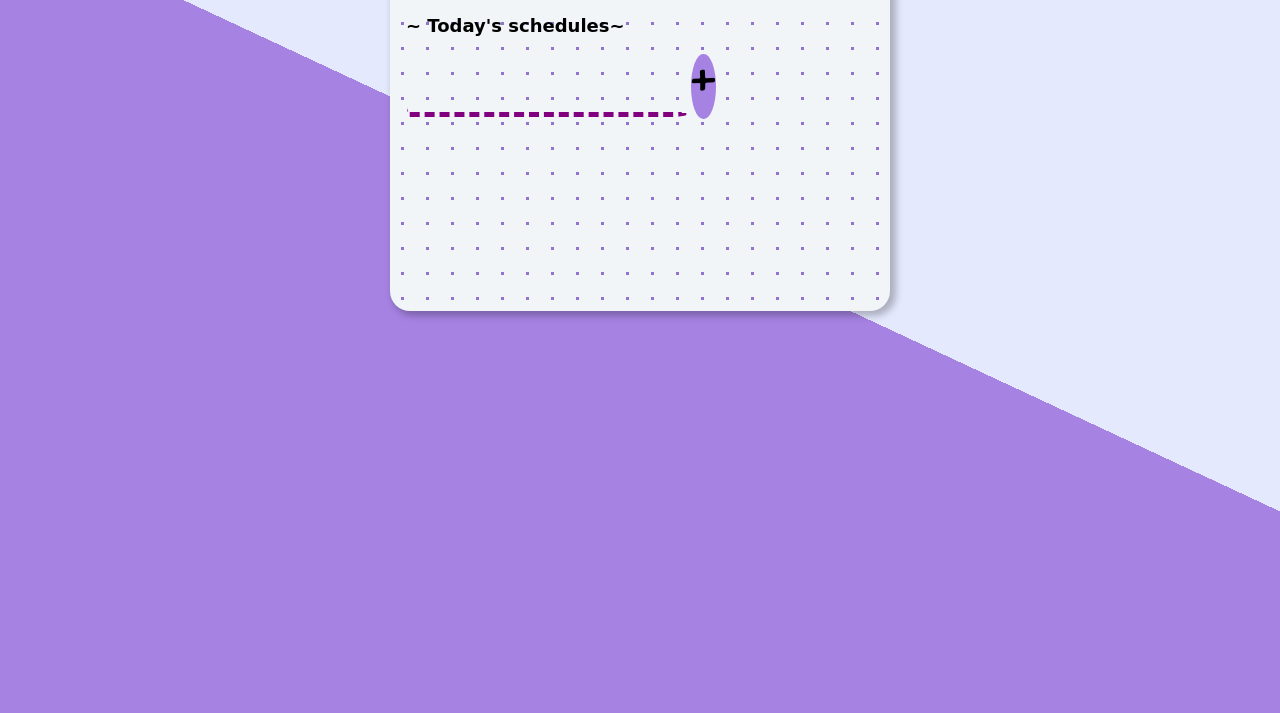
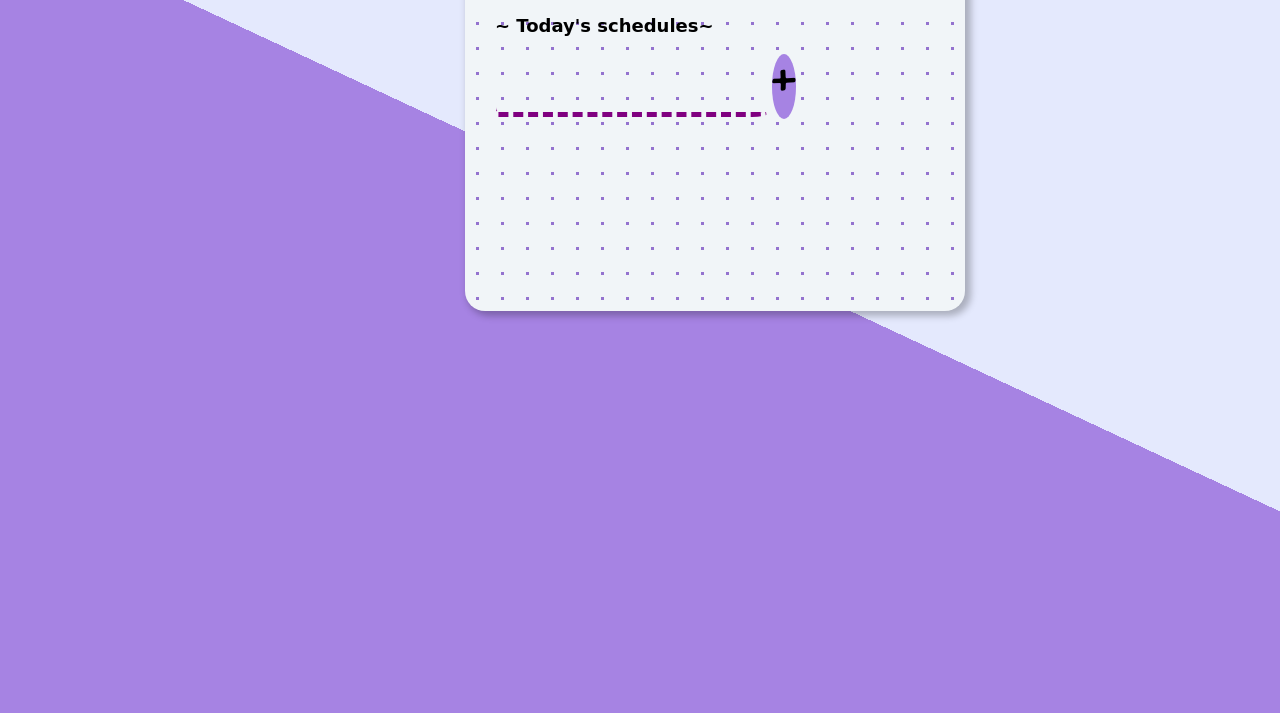
Before and after one commit to Abdurahee/CVee, a plain HTML site: page index.html in a window 1280 px wide. Shown: the part 287-1000 px from the top of the page. Drawn offline with Linux system fonts and the light colour scheme.

Commit message:
Add files via upload

```diff
--- a/style.css
+++ b/style.css
@@ -6,7 +6,9 @@ html {
     background-image: -webkit-linear-gradient(65deg, #A683E3 50%, #E4E9FD 50%);
     min-height: 1000px;
     font-family: 'helvetica neue';
-justify-content: center;display: flex;
+justify-content: center;
+display: flex;
+padding-left: 150px;
 
 }
 
@@ -40,6 +42,7 @@ margin-top: 25px;
   box-shadow: 4px 3px 7px 2px #00000040;
   padding: 1rem;
   box-sizing: border-box;
+  padding-left:30px ;
 }
 
 .heading {
```
